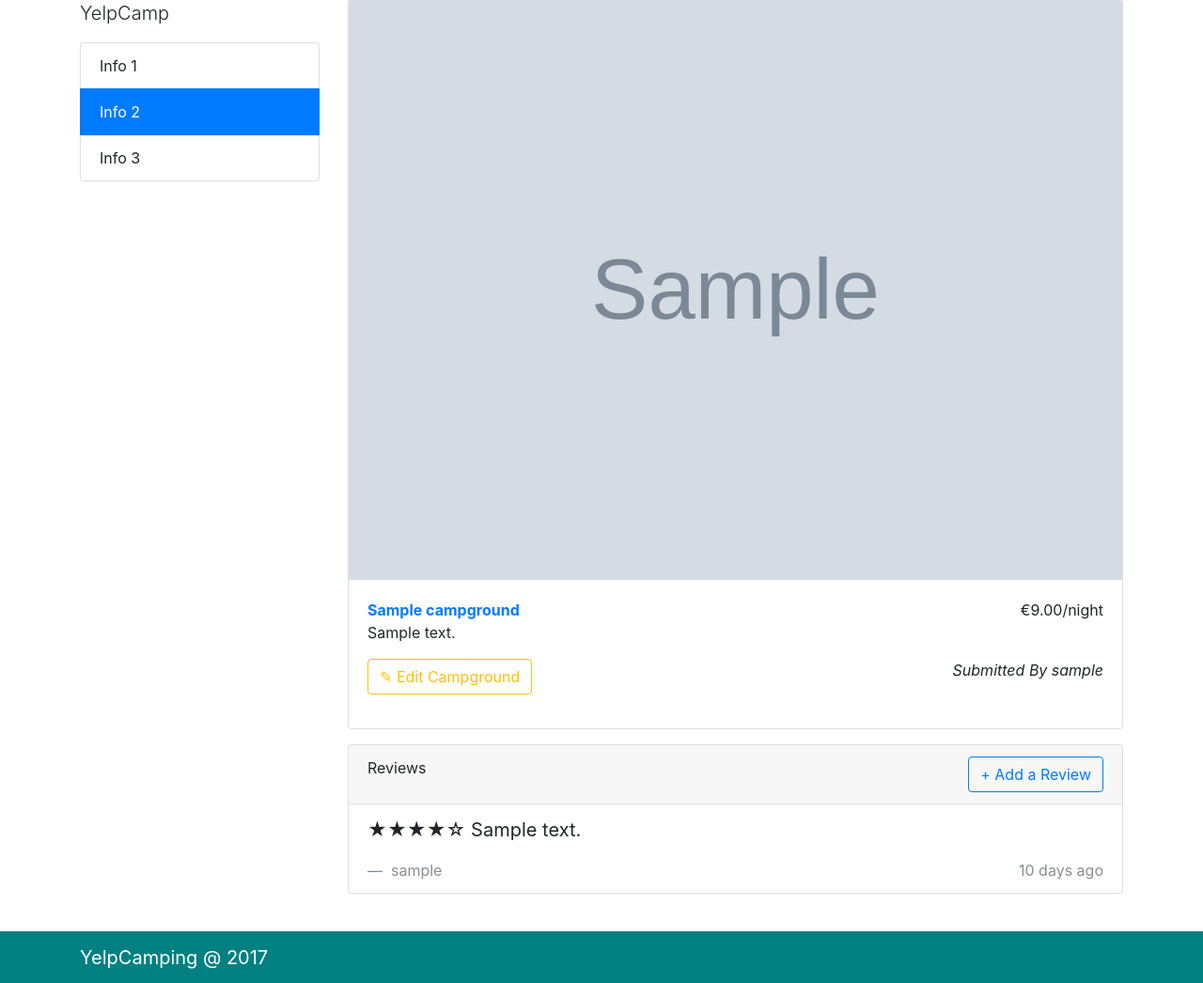
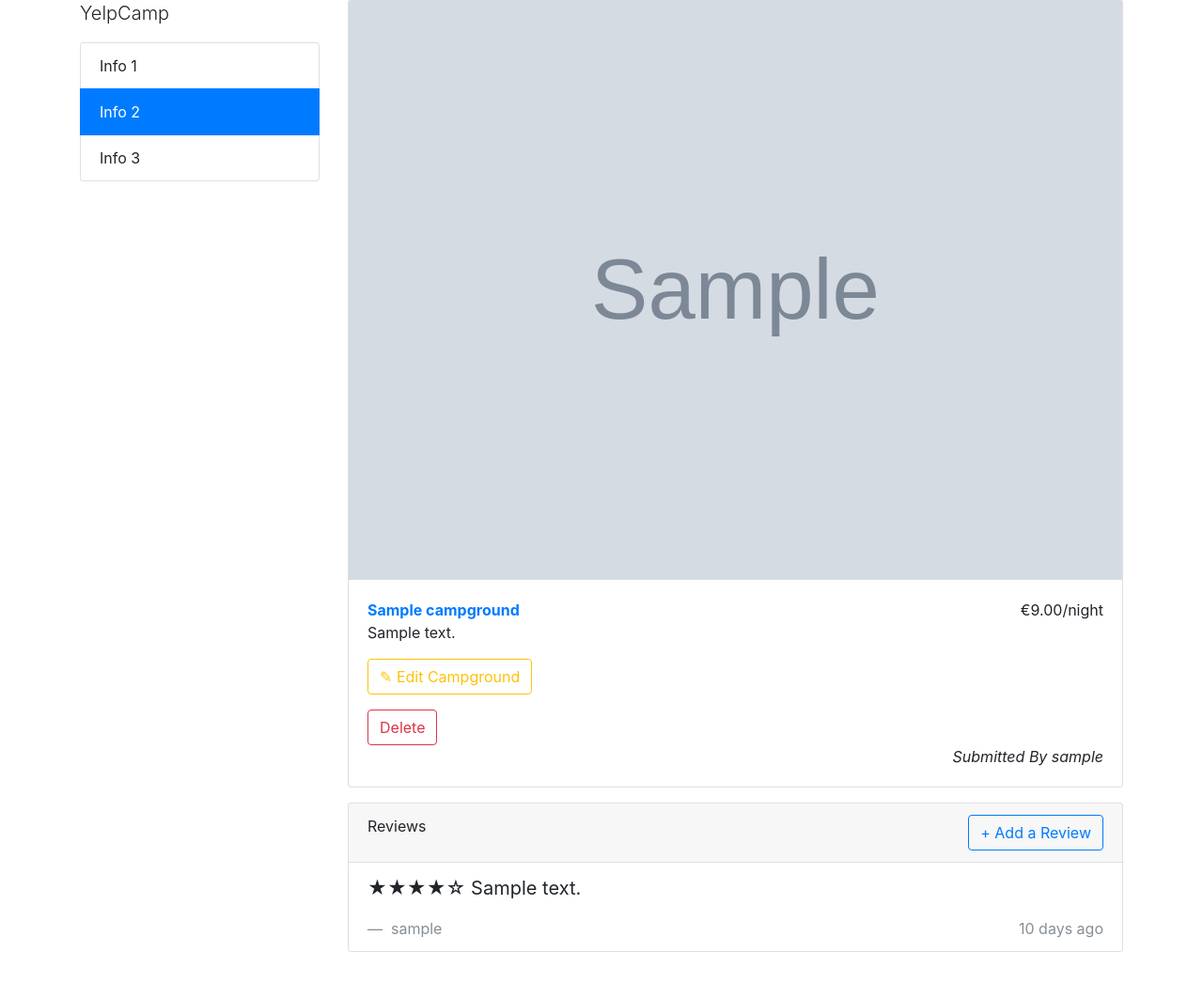
Before and after one commit to LiteSoul/YelpCamp-v9, a Node server app: page /campgrounds/600000000000000000000001 in a window 1280 px wide. Shown: the part 73-1119 px from the top of the page at 94% size. Run offline with Node 20, Linux system fonts and the light colour scheme; tables that the repository leaves empty hold one stand-in row (values such as "Sample post"); grey boxes marked "Sample" are stand-in pictures; some libraries are stand-ins or nearby versions.

Commit message:
Add delete campgrounds

```diff
--- a/routes/campgrounds.js
+++ b/routes/campgrounds.js
@@ -68,7 +68,7 @@ router.get('/campgrounds/:id/edit', (req, res) => {
 		}
 	})
 })
-
+// UPDATE CAMPGROUND ROUTE
 router.put('/campgrounds/:id', (req, res) => {
 	//find and update the correct campground
 	Campground.findByIdAndUpdate(req.params.id, req.body.campground, (err, updatedCamp) => {
@@ -76,8 +76,13 @@ router.put('/campgrounds/:id', (req, res) => {
 		else res.redirect(`/campgrounds/${req.params.id}`)
 	})
 })
-
-// UPDATE CAMPGROUND ROUTE
+// DESTROY CAMPGROUND ROUTE
+router.delete('/campgrounds/:id',(req,res)=>{
+	Campground.findByIdAndRemove(req.params.id,(err,deletedCamp)=>{
+		if(err) res.redirect(`/campgrounds/${req.params.id}`)
+		else res.redirect('/campgrounds')
+	})
+})
 
 //checks if is logged in before doing the next step
 //this functions as a middleware, use it after a route, before the callback
--- a/views/campgrounds/show.ejs
+++ b/views/campgrounds/show.ejs
@@ -31,6 +31,9 @@
 							<a href="/campgrounds/<%= campground._id %>/edit">
 								<input type="button" class="btn btn-outline-warning" value="✎ Edit Campground">
 							</a>
+							<form action="/campgrounds/<%= campground._id %>?_method=DELETE" method="post">
+								<button class="btn btn-outline-danger">Delete</button>
+							</form>
 							<span class="float-right">
 								<em>Submitted By
 									<%= campground.author.username %>
```
